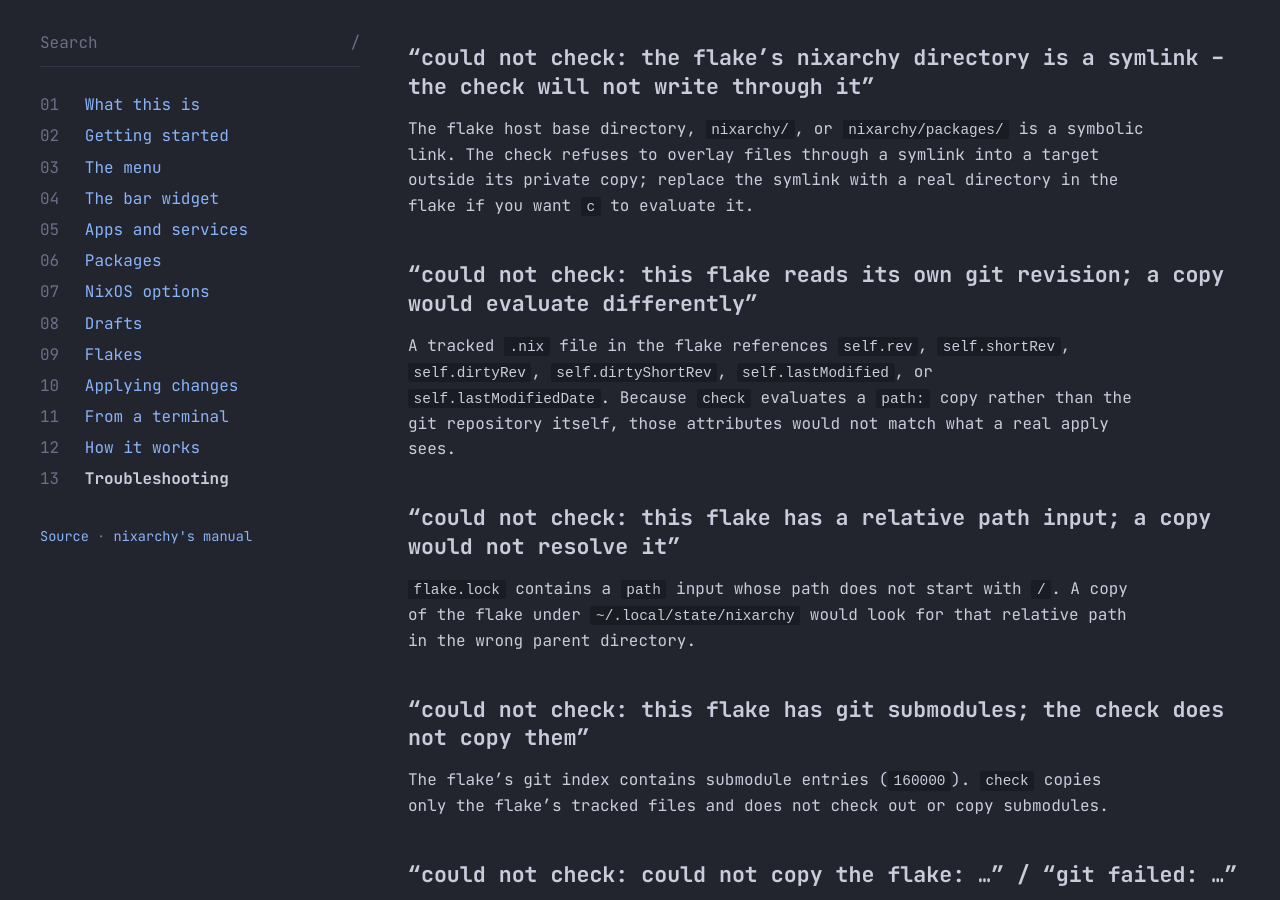
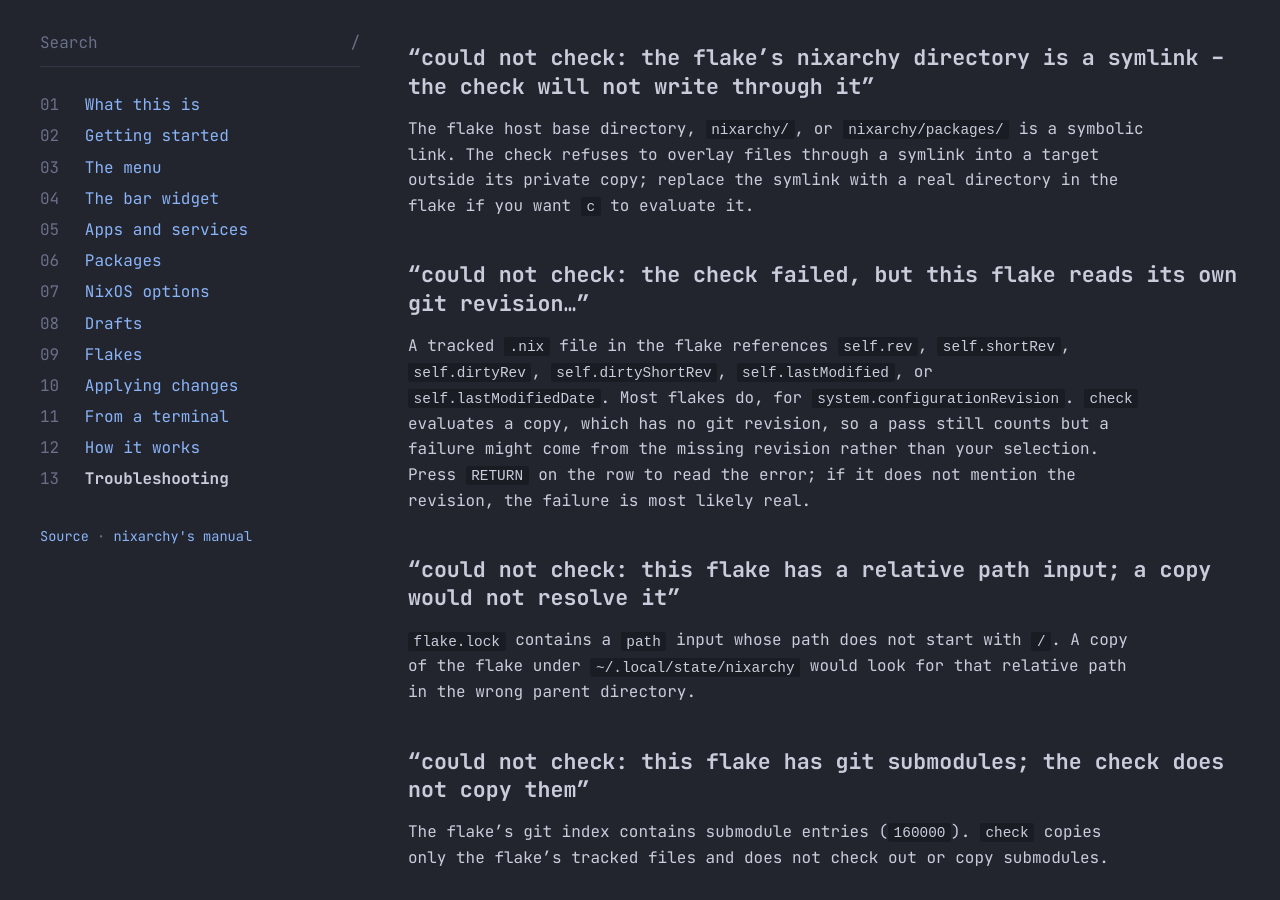
Before and after one commit to olafkfreund/nixarchy-pkg, a Jekyll site: the page built from docs/manual/troubleshooting.md, in a window 1280 px wide and 900 px high, scrolled down 4778 px. Built offline with Jekyll 4.4.1, drawn with Linux system fonts in a browser that asks for light colours.

Commit message:
fix(check): a flake that reads self.rev is still checked (#60)
On razer, check answered 'could not check' because flake.nix sets
system.configurationRevision from self.rev, as nearly every flake does.
The copy only loses the revision, so a pass still stands; only a
failure is in doubt and becomes unknown, with the error kept.

Owner-approved spec amendment; spec, plan and troubleshooting updated.

Co-Authored-By: Claude Opus 5.5 <noreply@anthropic.com>
Claude-Session: https://claude.ai/code/session_01WtDyDubftZDANveKdhaPiL

```diff
--- a/docs/manual/troubleshooting.md
+++ b/docs/manual/troubleshooting.md
@@ -181,13 +181,15 @@ symbolic link. The check refuses to overlay files through a symlink into a
 target outside its private copy; replace the symlink with a real directory in
 the flake if you want `c` to evaluate it.
 
-## "could not check: this flake reads its own git revision; a copy would evaluate differently"
+## "could not check: the check failed, but this flake reads its own git revision…"
 
 A tracked `.nix` file in the flake references `self.rev`, `self.shortRev`,
 `self.dirtyRev`, `self.dirtyShortRev`, `self.lastModified`, or
-`self.lastModifiedDate`. Because `check` evaluates a `path:` copy rather than
-the git repository itself, those attributes would not match what a real apply
-sees.
+`self.lastModifiedDate`. Most flakes do, for
+`system.configurationRevision`. `check` evaluates a copy, which has no git
+revision, so a pass still counts but a failure might come from the missing
+revision rather than your selection. Press `RETURN` on the row to read the
+error; if it does not mention the revision, the failure is most likely real.
 
 ## "could not check: this flake has a relative path input; a copy would not resolve it"
 
```
Also changed, not shown: plan/2026-11-15-60-truthful-queue.md (+7 -3 lines), spec/2026-11-15-60-truthful-queue.md (+8 -3 lines), 2 other files.
